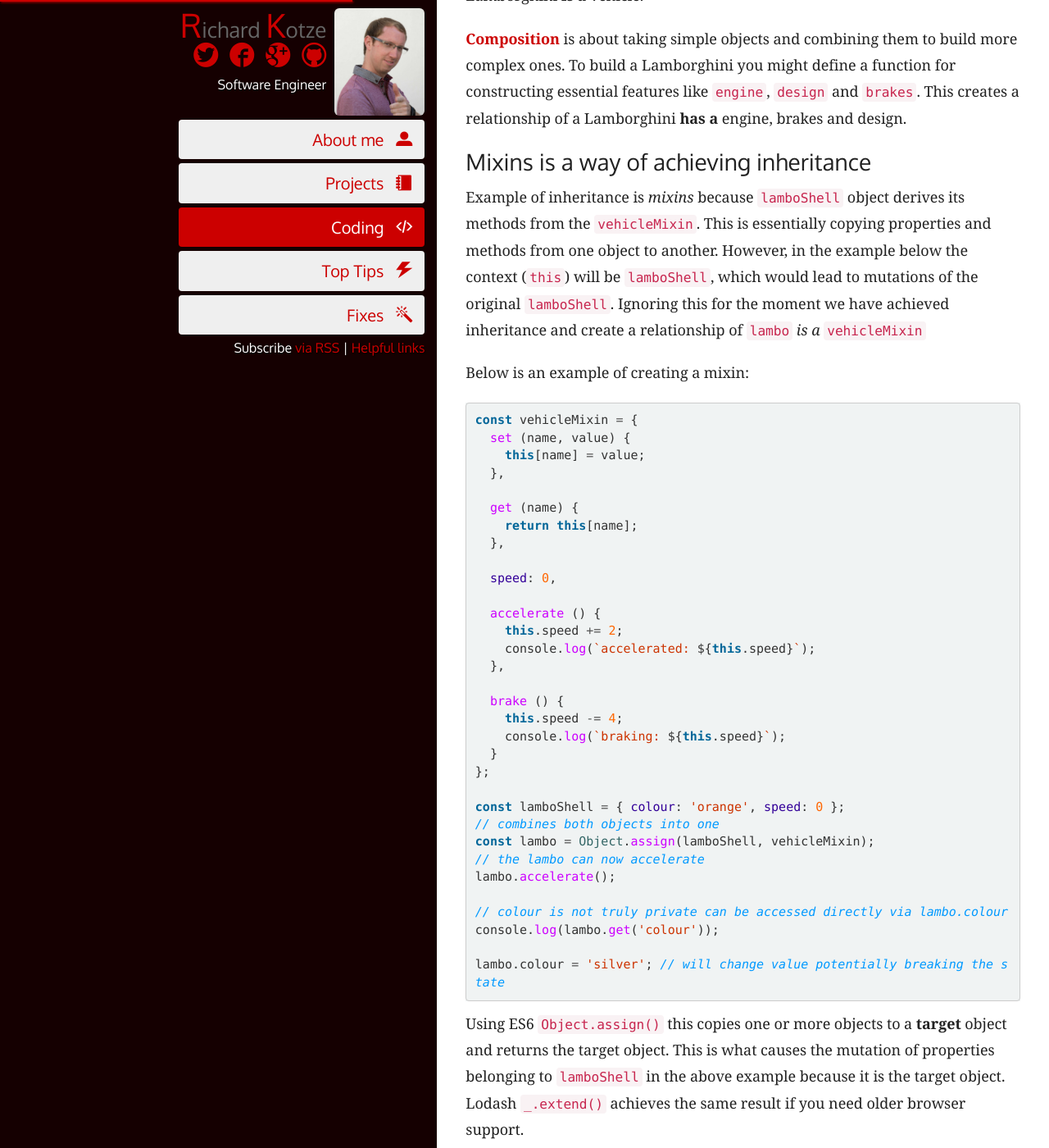
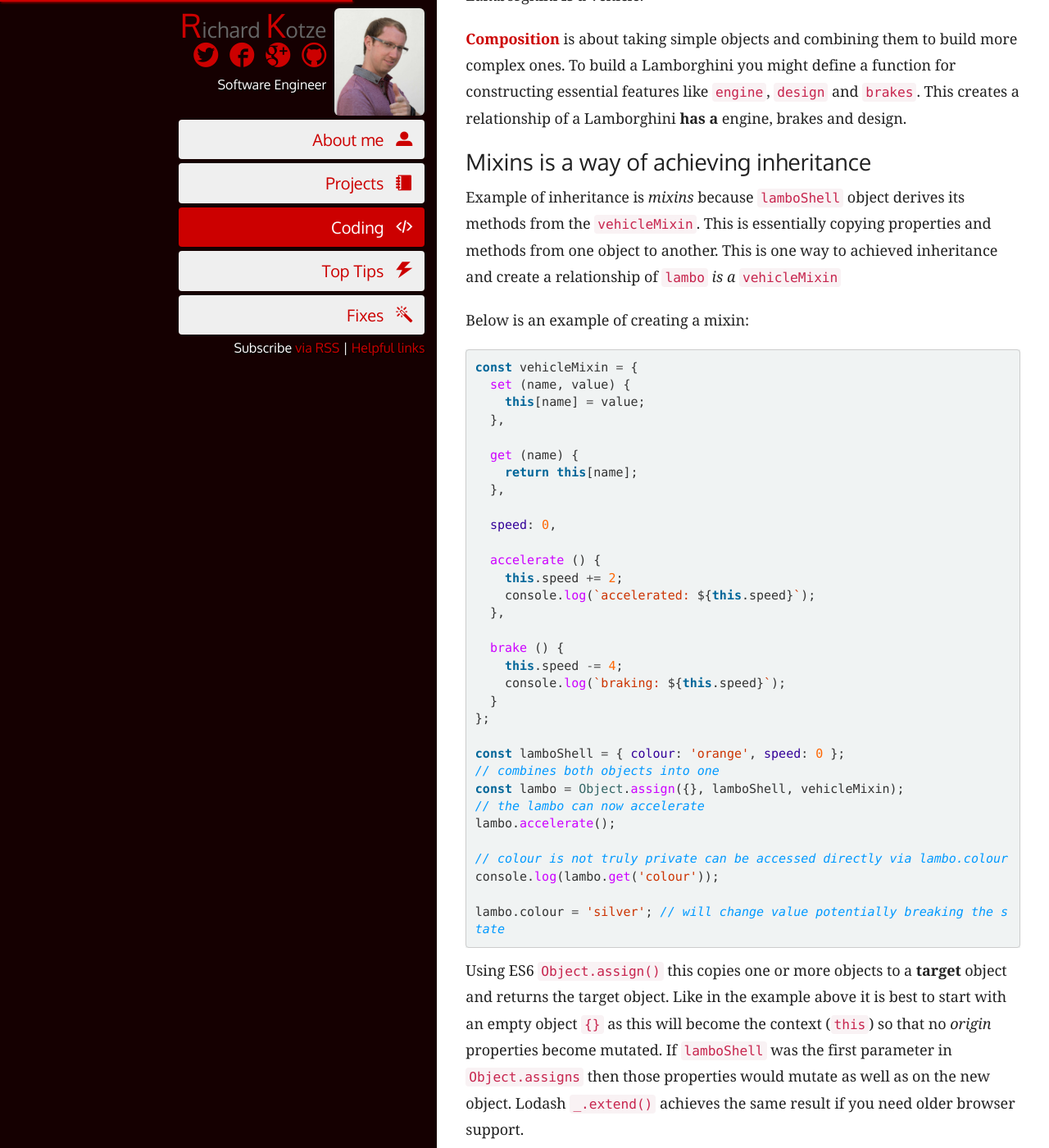
Before and after one commit to rkotze/rkotze.github.io, a Jekyll site: the page built from _posts/2018-03-20-composition-in-javascript.md, in a window 1280 px wide and 1400 px high, scrolled down 1129 px. Shown: the whole window at 82% size. Built offline with Jekyll 4.4.1, drawn with Linux system fonts in a browser that asks for light colours; comment, search, counter and statistics services are not loaded.

Commit message:
Prevent mutation in example and explain it better.

````diff
--- a/_posts/2018-03-20-composition-in-javascript.md
+++ b/_posts/2018-03-20-composition-in-javascript.md
@@ -28,7 +28,7 @@ Inheritance typically creates a [**is-a**](https://en.wikipedia.org/wiki/Is-a){:
 
 ### Mixins is a way of achieving inheritance
 
-Example of inheritance is _mixins_ because `lamboShell` object derives its methods from the `vehicleMixin`. This is essentially copying properties and methods from one object to another. However, in the example below the context (`this`) will be `lamboShell`, which would lead to mutations of the original `lamboShell`. Ignoring this for the moment we have achieved inheritance and create a relationship of `lambo` _is a_ `vehicleMixin`
+Example of inheritance is _mixins_ because `lamboShell` object derives its methods from the `vehicleMixin`. This is essentially copying properties and methods from one object to another. This is one way to achieved inheritance and create a relationship of `lambo` _is a_ `vehicleMixin`
 
 Below is an example of creating a mixin:
 
@@ -57,7 +57,7 @@ const vehicleMixin = {
 
 const lamboShell = { colour: 'orange', speed: 0 };
 // combines both objects into one
-const lambo = Object.assign(lamboShell, vehicleMixin);
+const lambo = Object.assign({}, lamboShell, vehicleMixin);
 // the lambo can now accelerate
 lambo.accelerate();
 
@@ -67,7 +67,7 @@ console.log(lambo.get('colour'));
 lambo.colour = 'silver'; // will change value potentially breaking the state
 ```
 
-Using ES6 `Object.assign()` this copies one or more objects to a **target** object and returns the target object. This is what causes the mutation of properties belonging to `lamboShell` in the above example because it is the target object. Lodash `_.extend()` achieves the same result if you need older browser support.
+Using ES6 `Object.assign()` this copies one or more objects to a **target** object and returns the target object. Like in the example above it is best to start with an empty object `{}` as this will become the context (`this`) so that no _origin_ properties become mutated. If `lamboShell` was the first parameter in `Object.assigns` then those properties would mutate as well as on the new object. Lodash `_.extend()` achieves the same result if you need older browser support.
 
 ### Composition, piecing it together
 
````
